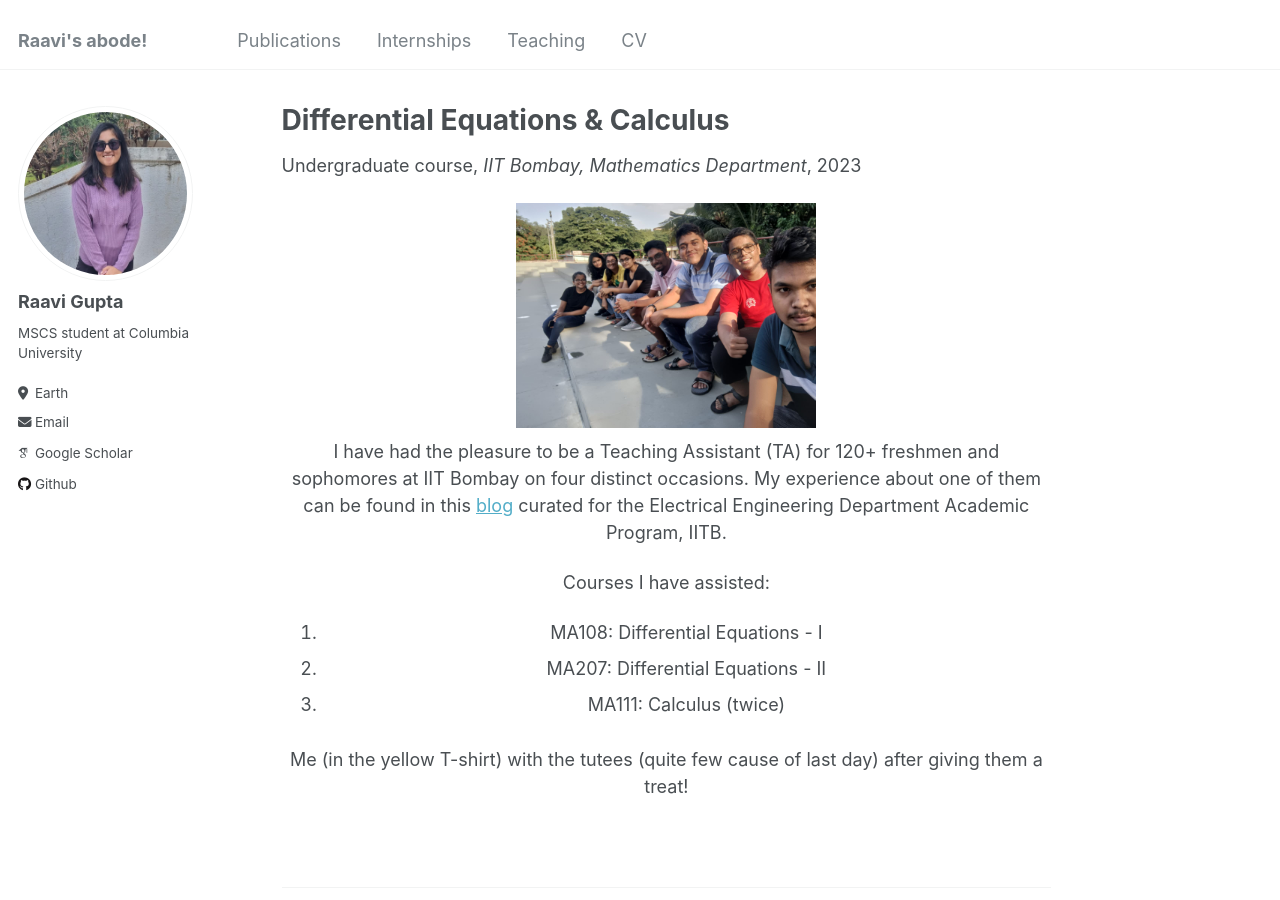
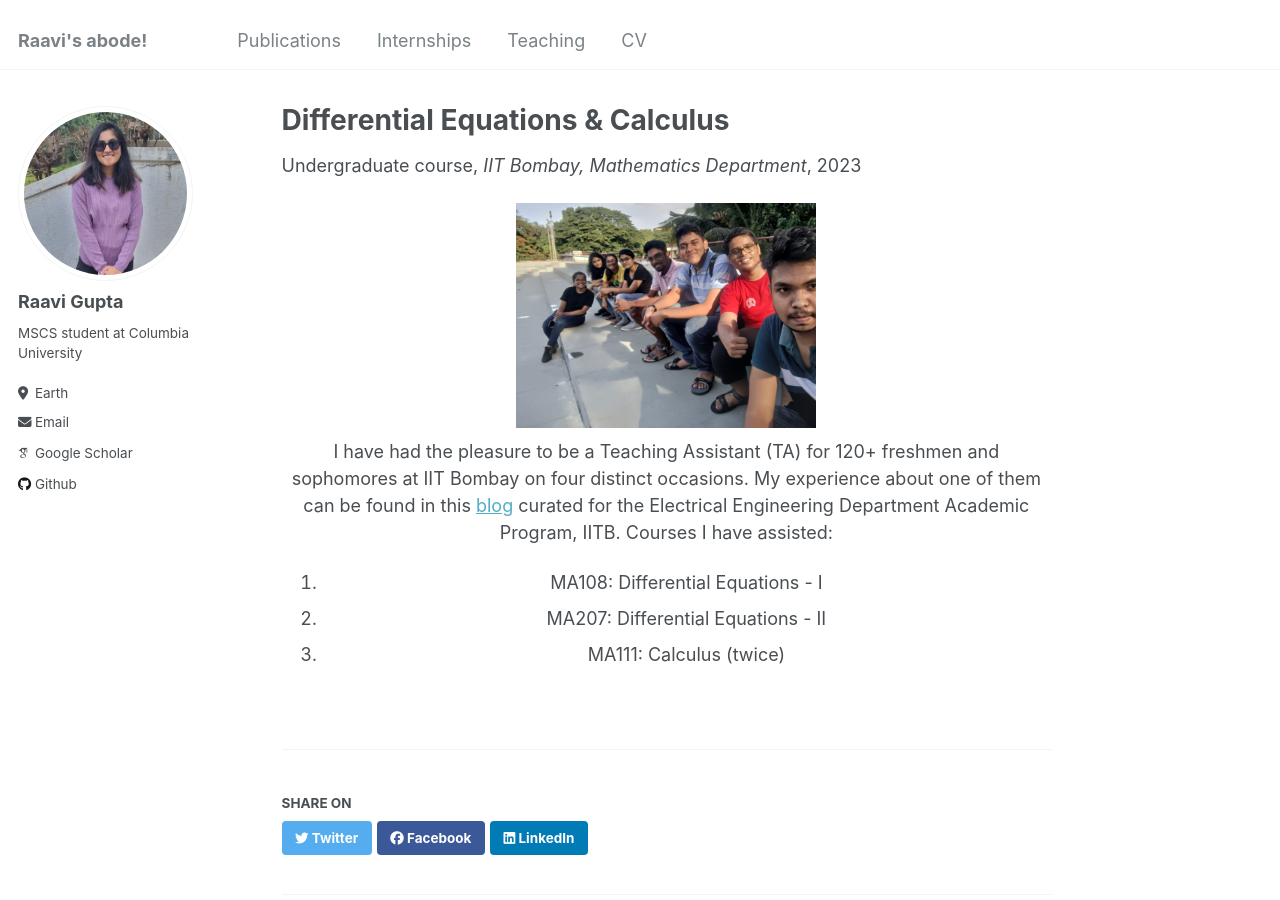
Before and after one commit to raavi02/raavi02.github.io, a Jekyll site: the page built from _teaching/MA-courses.md, in a window 1280 px wide and 900 px high. Built offline with Jekyll 4.4.1, drawn with Linux system fonts in a browser that asks for light colours; some web fonts are replaced.

Commit message:
taship changed a bit

```diff
--- a/_teaching/MA-courses.md
+++ b/_teaching/MA-courses.md
@@ -12,16 +12,12 @@ location: "Mumbai, India"
   <img src="../images/tutees.jpg" alt="Me (in the yellow T-shirt) with the tutees" width="300" style="margin-bottom: 10px;">
   <div>
     <p>
-      I have had the pleasure to be a Teaching Assistant (TA) for 120+ freshmen and sophomores at IIT Bombay on four distinct occasions. My experience about one of them can be found in this <a href="https://ee-damp.github.io/2022-12-21-TAship_blogs_MA111/" target="_blank">blog</a> curated for the Electrical Engineering Department Academic Program, IITB.
+      I have had the pleasure to be a Teaching Assistant (TA) for 120+ freshmen and sophomores at IIT Bombay on four distinct occasions. My experience about one of them can be found in this <a href="https://ee-damp.github.io/2022-12-21-TAship_blogs_MA111/" target="_blank">blog</a> curated for the Electrical Engineering Department Academic Program, IITB. Courses I have assisted:
     </p>
-    <p>Courses I have assisted:</p>
     <ol>
       <li>MA108: Differential Equations - I</li>
       <li>MA207: Differential Equations - II</li>
       <li>MA111: Calculus (twice)</li>
     </ol>
   </div>
-  <p style="margin-top: 10px;">
-    Me (in the yellow T-shirt) with the tutees (quite few cause of last day) after giving them a treat!
-  </p>
 </div>
```
